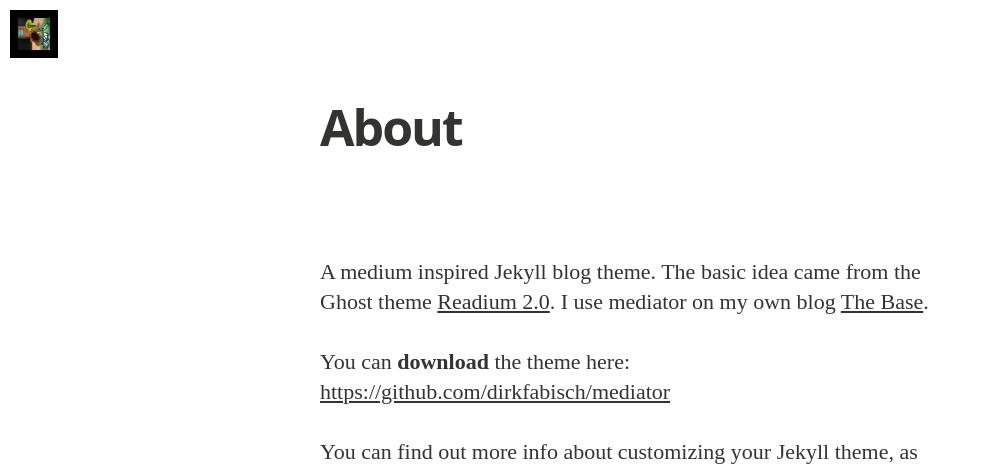
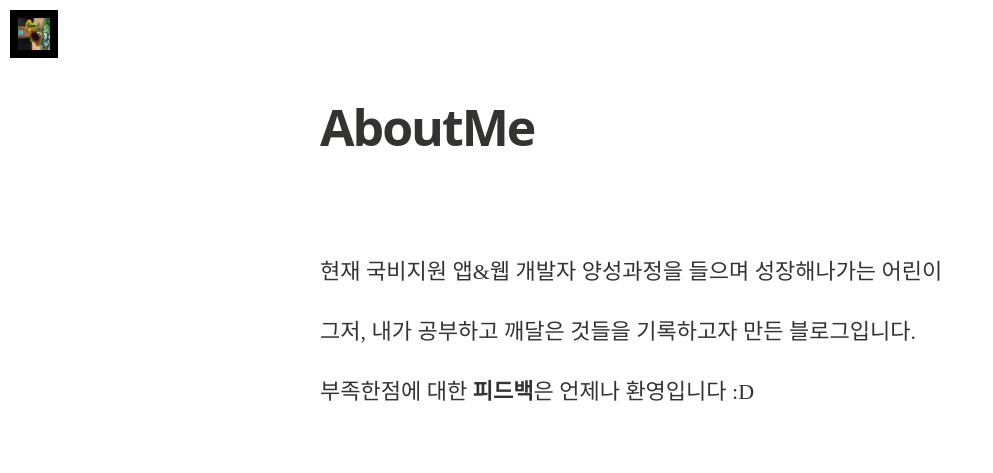
Before and after one commit to jihojhi/jihojhi.github.io, a Jekyll site: the page built from about.md, in a window 1280 px wide. Shown: the top 473 px of the page, without its empty margins (0-993 px from the left). Built offline with Jekyll 4.4.1, drawn with Linux system fonts in a browser that asks for light colours; nearby versions of some CDN libraries; some web fonts are replaced; some of the changed text lies outside the part shown; grey boxes are pictures that could not be loaded.

Commit message:
정보게시물 수정

```diff
--- a/about.md
+++ b/about.md
@@ -1,17 +1,11 @@
 ---
 layout: page
-title: About
+title: AboutMe
 permalink: /about/
 ---
 
-A medium inspired Jekyll blog theme. The basic idea came from the Ghost theme
-[Readium 2.0](http://www.svenread.com/readium-ghost-theme/). I use mediator on my own blog [The Base](blog.base68.com).
+현재 국비지원 앱&웹 개발자 양성과정을 들으며 성장해나가는 어린이
 
-You can **download** the theme here:
-[https://github.com/dirkfabisch/mediator](https://github.com/dirkfabisch/mediator)
+그저, 내가 공부하고 깨달은 것들을 기록하고자 만든 블로그입니다.
 
-You can find out more info about customizing your Jekyll theme, as well as basic Jekyll usage documentation at [jekyllrb.com](http://jekyllrb.com/)
-
-You can find the source code for the Jekyll new theme at: [github.com/jglovier/jekyll-new](https://github.com/jglovier/jekyll-new)
-
-You can find the source code for Jekyll at [github.com/jekyll/jekyll](https://github.com/jekyll/jekyll)
+부족한점에 대한 **피드백**은 언제나 환영입니다 :D
```
